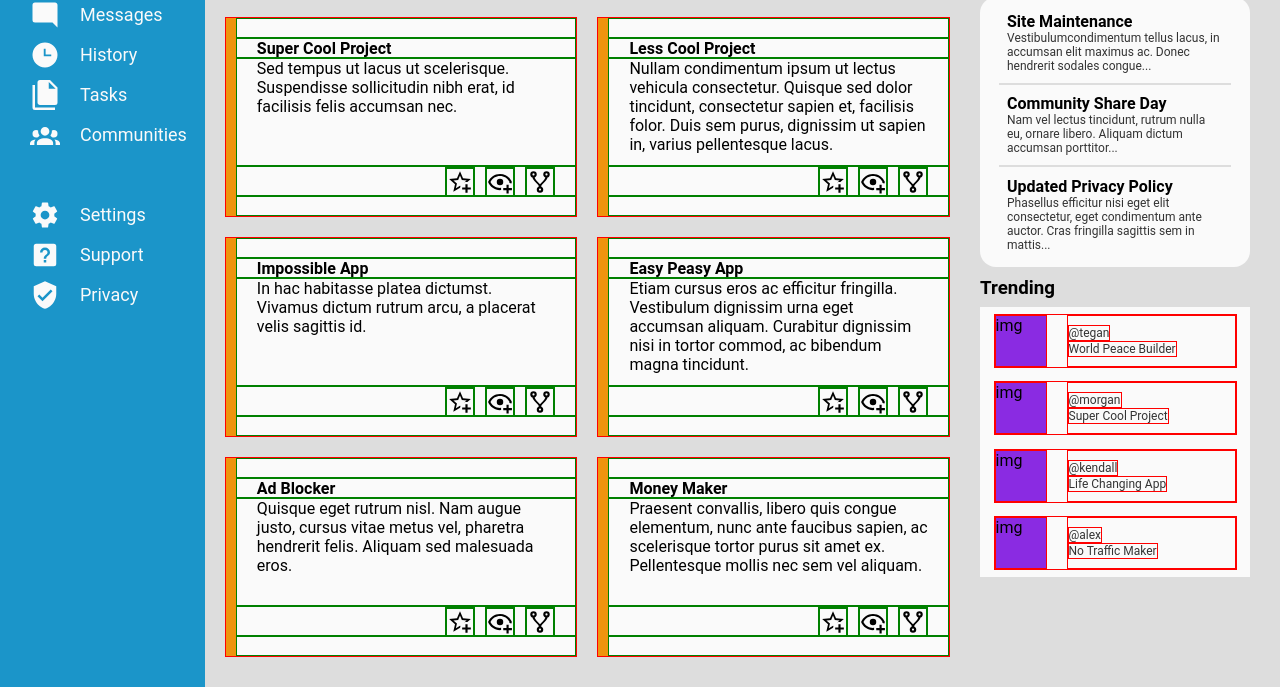
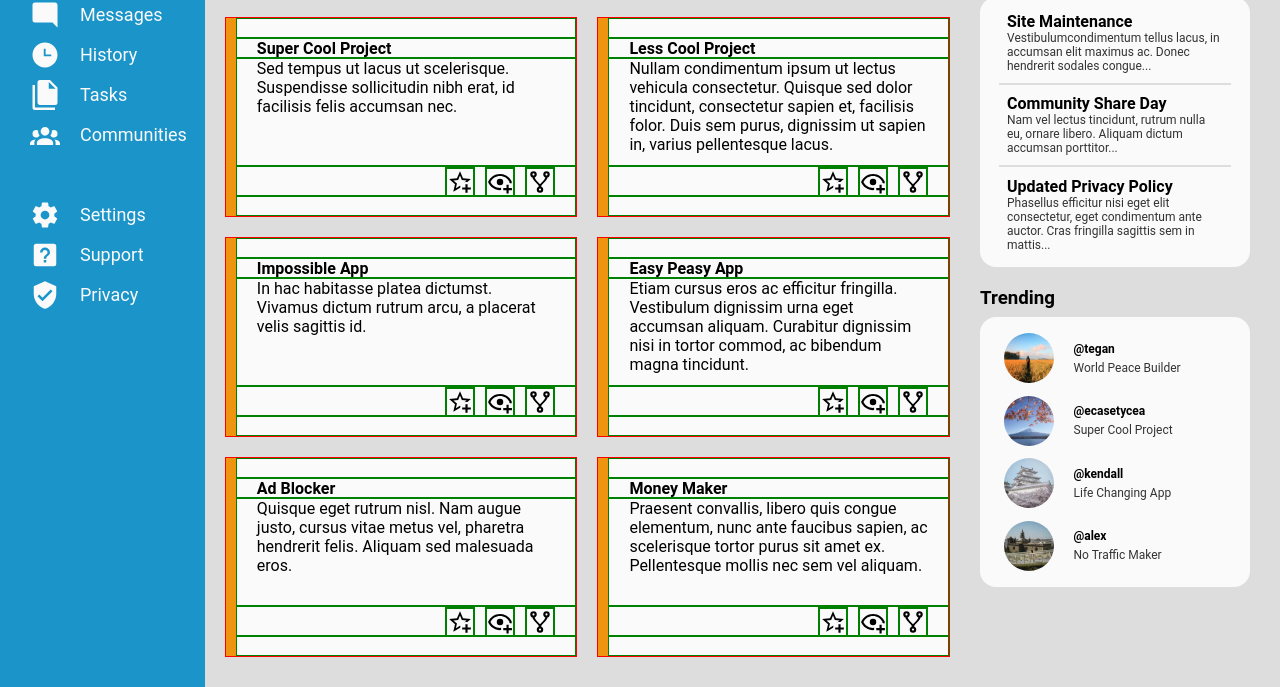
Before and after one commit to ecasetycea/admin-dashboard, a plain HTML site: page index.html in a window 1280 px wide. Shown: the part 203-890 px from the top of the page. Drawn offline with Linux system fonts and the light colour scheme.

Commit message:
Style trending card

```diff
--- a/index.html
+++ b/index.html
@@ -246,28 +246,36 @@
                 <h3>Trending</h3>
                 <div class="card trending-card">
                     <div class="small-profile">
-                        <div class="small-pfp">img</div>
+                        <div class="small-pfp">
+                            <img src="images/pfp2.jpg">
+                        </div>
                         <div class="name-container">
                             <p class="handle">@tegan</p>
                             <p class="project">World Peace Builder</p>
                         </div>
                     </div>
                     <div class="small-profile">
-                        <div class="small-pfp">img</div>
+                        <div class="small-pfp">
+                            <img src="images/pfp1.jpg">
+                        </div>
                         <div class="name-container">
-                            <p class="handle">@morgan</p>
+                            <p class="handle">@ecasetycea</p>
                             <p class="project">Super Cool Project</p>
                         </div>
                     </div>
                     <div class="small-profile">
-                        <div class="small-pfp">img</div>
+                        <div class="small-pfp">
+                            <img src="images/pfp3.jpg">
+                        </div>
                         <div class="name-container">
                             <p class="handle">@kendall</p>
                             <p class="project">Life Changing App</p>
                         </div>
                     </div>
                     <div class="small-profile">
-                        <div class="small-pfp">img</div>
+                        <div class="small-pfp">
+                            <img src="images/pfp4.jpg">
+                        </div>
                         <div class="name-container">
                             <p class="handle">@alex</p>
                             <p class="project">No Traffic Maker</p>
--- a/styles.css
+++ b/styles.css
@@ -37,6 +37,7 @@
     --card-border-radius: 16px;
 
     --small-pfp-size: calc(var(--header-size) / 5 - 5px);
+    --medium-pfp-size: calc(2 * var(--small-pfp-size));
     --big-pfp-size: calc(3 * var(--small-pfp-size));
 }
 
@@ -317,7 +318,8 @@
 
 .sidecards {
     display: grid;
-    grid-template-rows: repeat(2, var(--main-gap) 280px) 1fr;
+    grid-template-rows: repeat(2, var(--main-gap) 280px var(--small-gap)) 1fr;
+
     margin-right: var(--main-gap);
 }
 
@@ -336,11 +338,35 @@
     font-size: var(--card-font-size);
 }
 
-.body .sidecards > .announcement-card {
+.body .sidecards > .announcement-card,
+.body .sidecards > .trending-card {
     border-radius: var(--card-border-radius);
     padding-top: var(--small-gap);
     padding-bottom: var(--small-gap);
 }
+
+.sidecards .announcement-card + h3 {grid-row: 4;}
+.sidecards .trending-card {grid-row: 5;}
+
+
+.sidecards .trending-card img {
+    aspect-ratio: 1 / 1;
+    height: var(--medium-pfp-size);
+    border-radius: 50%;
+}
+
+.sidecards .trending-card .handle {
+    color: black;
+    font-size: var(--card-font-size);
+    font-weight: bold;
+
+    margin-bottom: var(--tiny-gap);
+}
+
+.sidecards .trending-card .small-profile {
+    padding-left: var(--small-gap);
+}
+
 
 /* projects */
 .body .cards-container {
@@ -418,7 +444,6 @@
 .trending-card .small-pfp {
     height: 100%;
     aspect-ratio: 1 / 1;
-    background-color: blueviolet;
 }
 
 .trending-card .name-container {
@@ -434,7 +459,7 @@
 .body .cards * { border: 1px green solid;}
 
 
-.sidecards .trending-card *,
+
 .body .cards > * {
     border: 1px red solid;
 }
```
